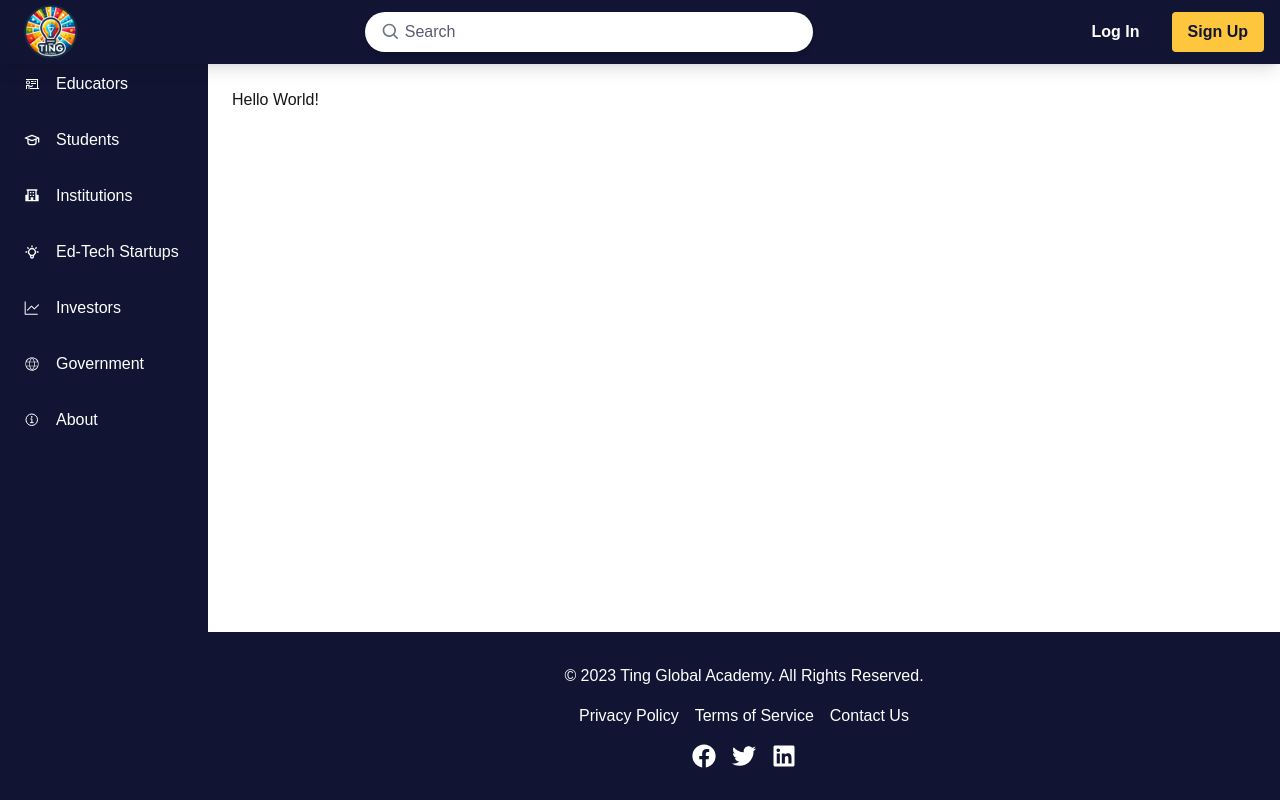
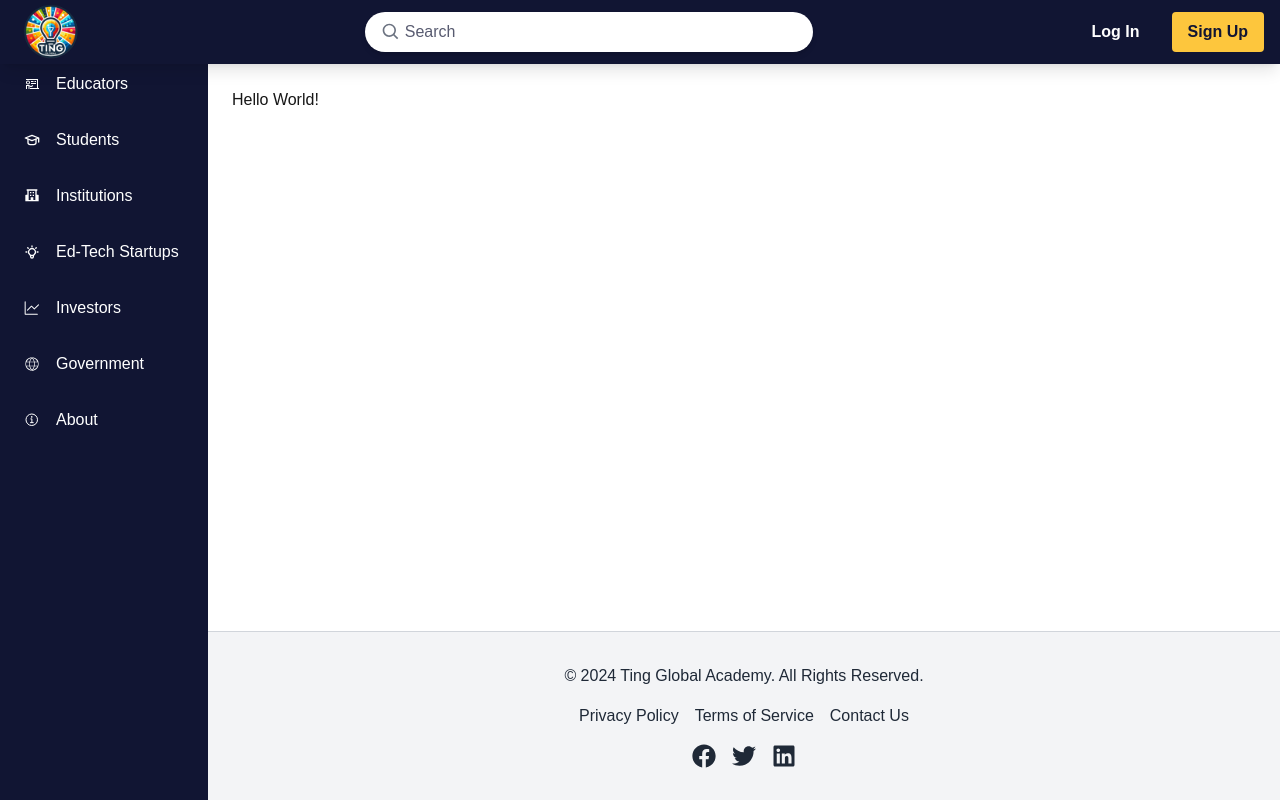
Before and after one commit to galoriancreations/challenge18-frontend-new, a Next.js app: page / in a window 1280 px wide. Built offline with nearby package versions, Linux system fonts and the light colour scheme.

Commit message:
updated footer styling

```diff
--- a/src/app/components/Footer.tsx
+++ b/src/app/components/Footer.tsx
@@ -16,9 +16,9 @@ const Footer = () => {
   ];
 
   return (
-    <footer className="bg-primary text-white py-8 ml-52 mt-auto">
+    <footer className="bg-gray-100 text-gray-800 py-8 ml-52 mt-auto border-t border-gray-300">
       <div className="container mx-auto px-6 text-center">
-        <p className="mb-4">&copy; 2023 Ting Global Academy. All Rights Reserved.</p>
+        <p className="mb-4">&copy; 2024 Ting Global Academy. All Rights Reserved.</p>
 
         <div className="space-x-4">
           {footerLinks.map(({ label, href }) => (
```
Also changed, not shown: src/app/edtech/page.tsx (renamed from src/app/ed-tech/page.tsx).
